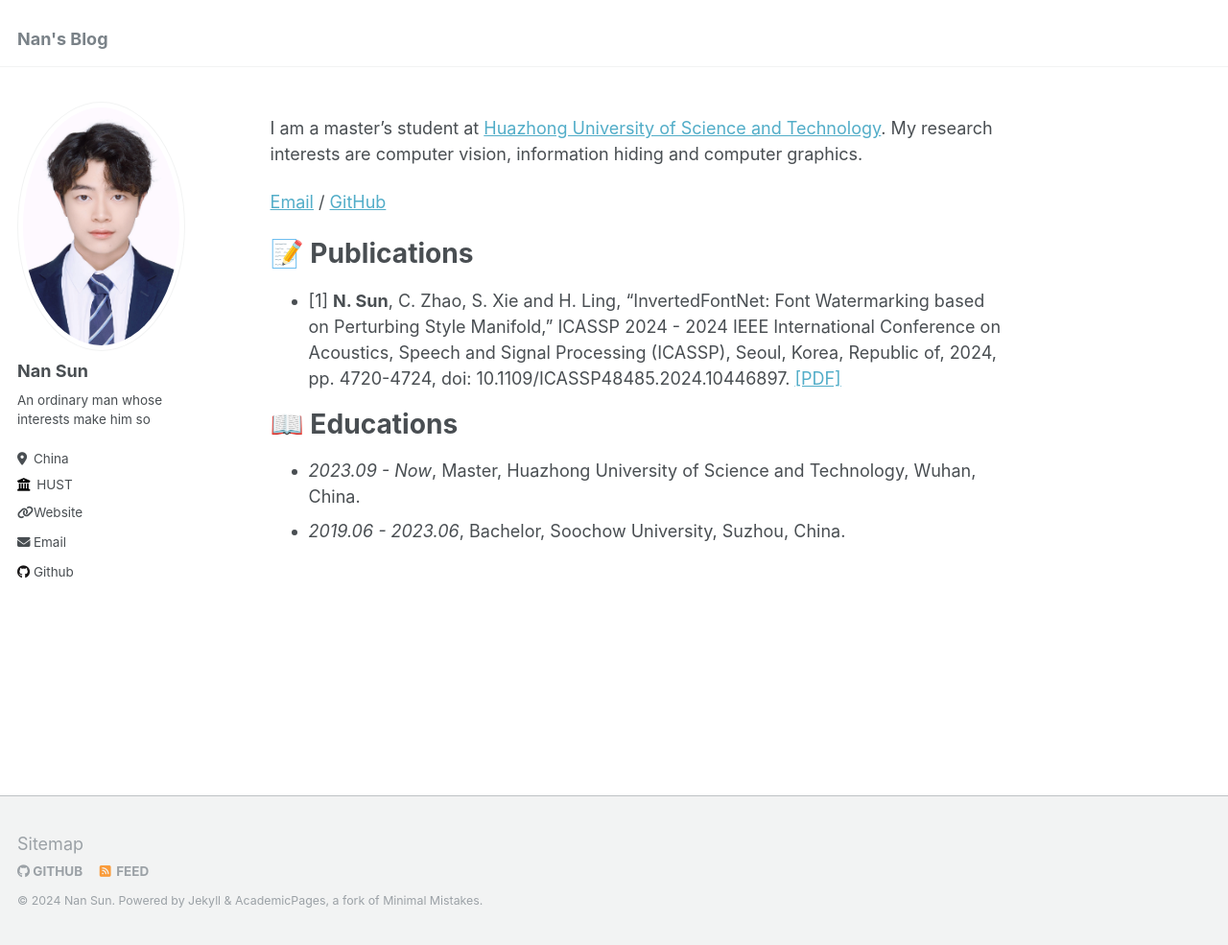
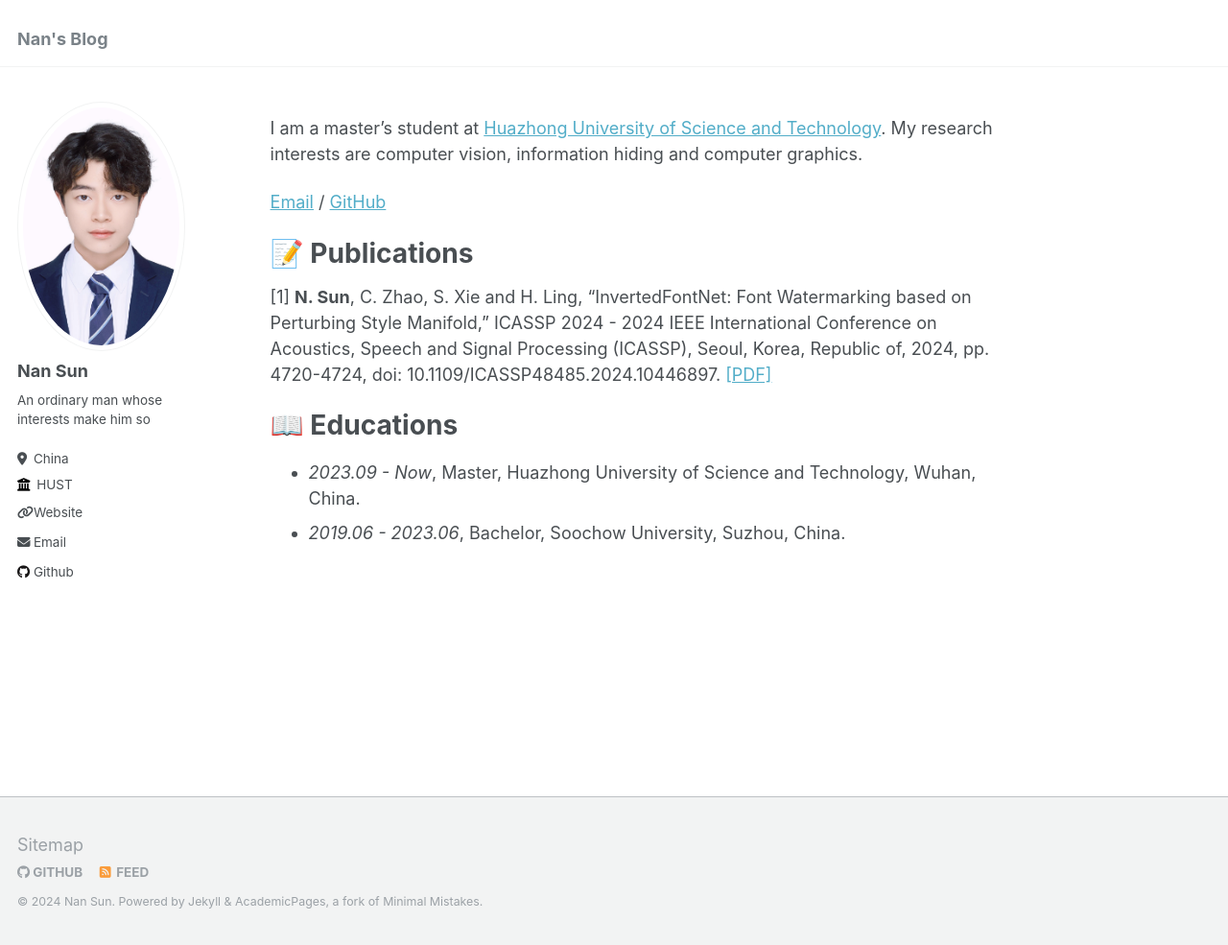
Before and after one commit to FALLANGELZOU/fallangelzou.github.io, a Jekyll site: the page built from _pages/about.md, in a window 1280 px wide and 985 px high. Shown: the whole window at 96% size. Built offline with Jekyll 4.4.1, drawn with Linux system fonts in a browser that asks for light colours.

Commit message:
modify 1

```diff
--- a/_pages/about.md
+++ b/_pages/about.md
@@ -13,7 +13,7 @@ I am a master's student at [Huazhong University of Science and Technology](https
 [Email](mailto:sunnan@hust.edu.cn) / [GitHub](https://github.com/FALLANGELZOU)
 
 # 📝 Publications
-- [1] **N. Sun**, C. Zhao, S. Xie and H. Ling, "InvertedFontNet: Font Watermarking based on Perturbing Style Manifold," ICASSP 2024 - 2024 IEEE International Conference on Acoustics, Speech and Signal Processing (ICASSP), Seoul, Korea, Republic of, 2024, pp. 4720-4724, doi: 10.1109/ICASSP48485.2024.10446897. [\[PDF\]](https://ieeexplore.ieee.org/document/10446897)
+[1] **N. Sun**, C. Zhao, S. Xie and H. Ling, "InvertedFontNet: Font Watermarking based on Perturbing Style Manifold," ICASSP 2024 - 2024 IEEE International Conference on Acoustics, Speech and Signal Processing (ICASSP), Seoul, Korea, Republic of, 2024, pp. 4720-4724, doi: 10.1109/ICASSP48485.2024.10446897. [\[PDF\]](https://ieeexplore.ieee.org/document/10446897)
 
 # 📖 Educations
 - *2023.09 - Now*, Master, Huazhong University of Science and Technology, Wuhan, China.
```
